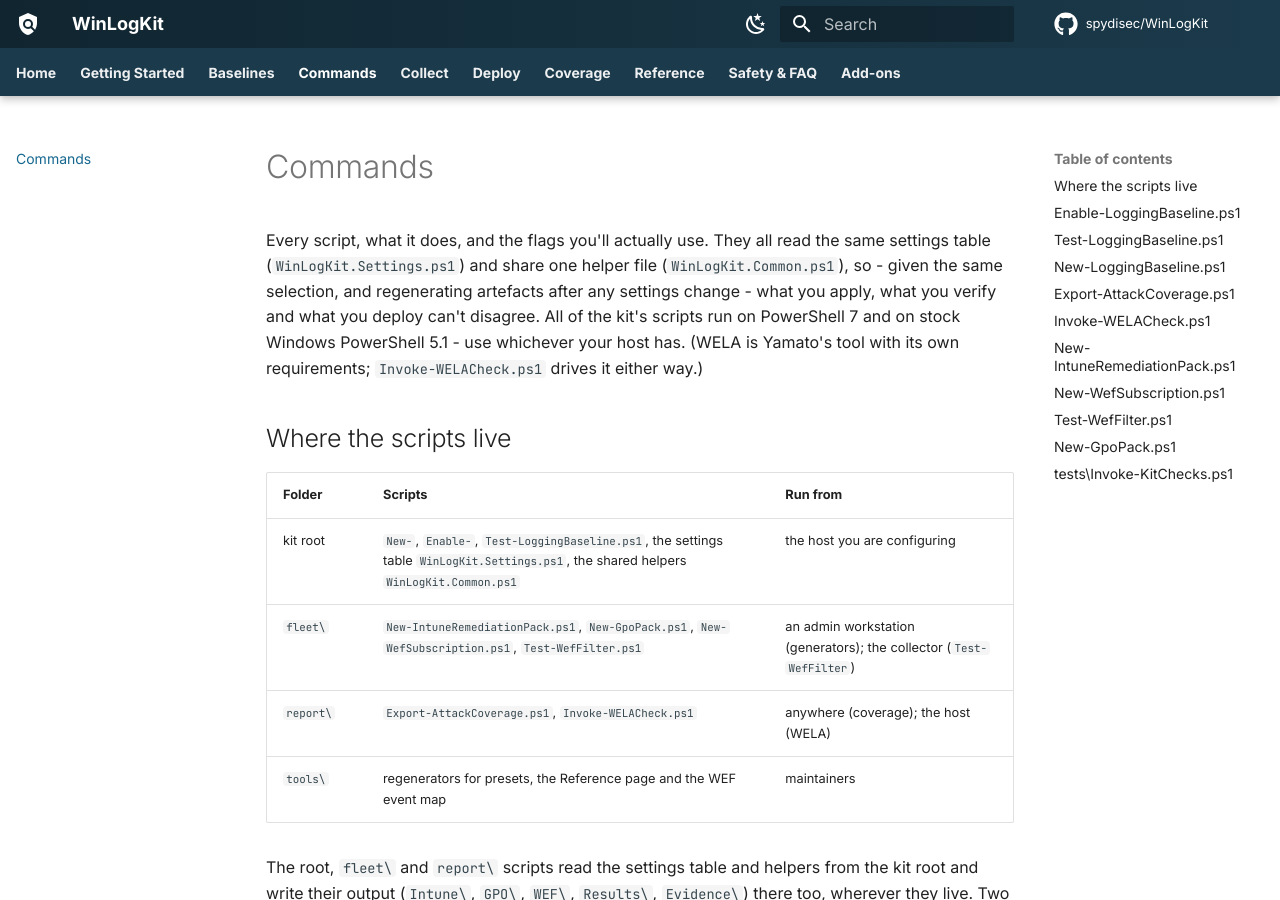
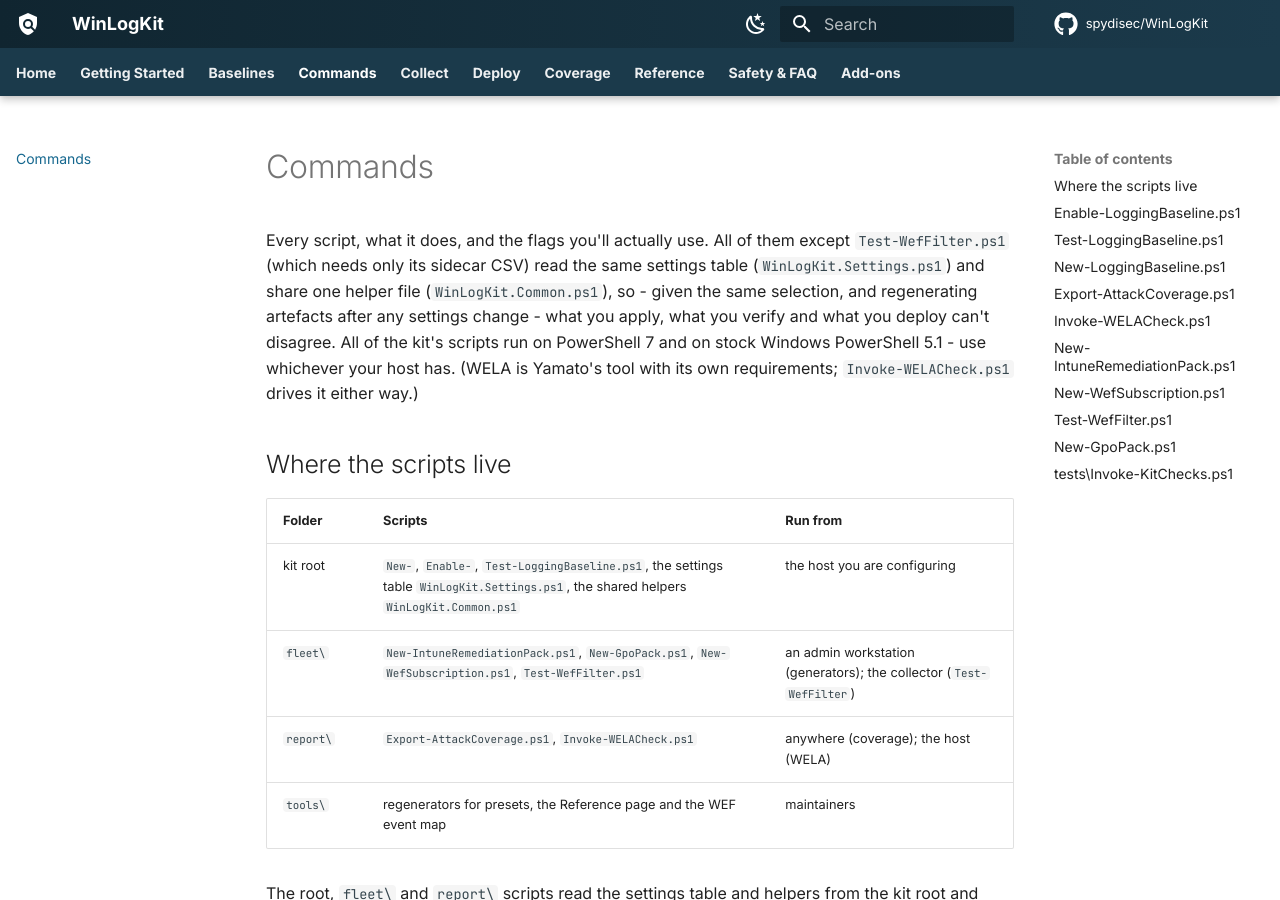
Before and after one commit to spydisec/WinLogKit, an MkDocs documentation site: the page built from docs/commands.md, in a window 1280 px wide and 900 px high. Built offline with MkDocs 1.6.1 and Material for MkDocs 9.7.7, drawn with Linux system fonts in a browser that asks for light colours; comment, search, counter and statistics services are not loaded.

Commit message:
Relocated scripts: finish the help text and doc wording; absolute baseline path in the GPO hint
The previous commit's edit step failed part-way: the WELA check's help
still said "next to this script", and Commands and Getting Started still
said "every script" reads the settings table. Also resolve -BaselineFile to
an absolute path in the GPO pack's verify hint, so the printed command
holds from any directory.

Co-Authored-By: Claude Fable 5.1 <noreply@anthropic.com>

```diff
--- a/docs/commands.md
+++ b/docs/commands.md
@@ -1,8 +1,9 @@
 # Commands
 
-Every script, what it does, and the flags you'll actually use. They all
-read the same settings table (`WinLogKit.Settings.ps1`) and share one
-helper file (`WinLogKit.Common.ps1`), so - given
+Every script, what it does, and the flags you'll actually use. All of them
+except `Test-WefFilter.ps1` (which needs only its sidecar CSV) read the
+same settings table (`WinLogKit.Settings.ps1`) and share one helper file
+(`WinLogKit.Common.ps1`), so - given
 the same selection, and regenerating artefacts after any settings change -
 what you apply, what you verify and what you deploy can't disagree.
 All of the kit's scripts run on PowerShell 7 and on stock Windows
```
Also changed, not shown: docs/getting-started.md (+4 -2 lines), 2 other files.
